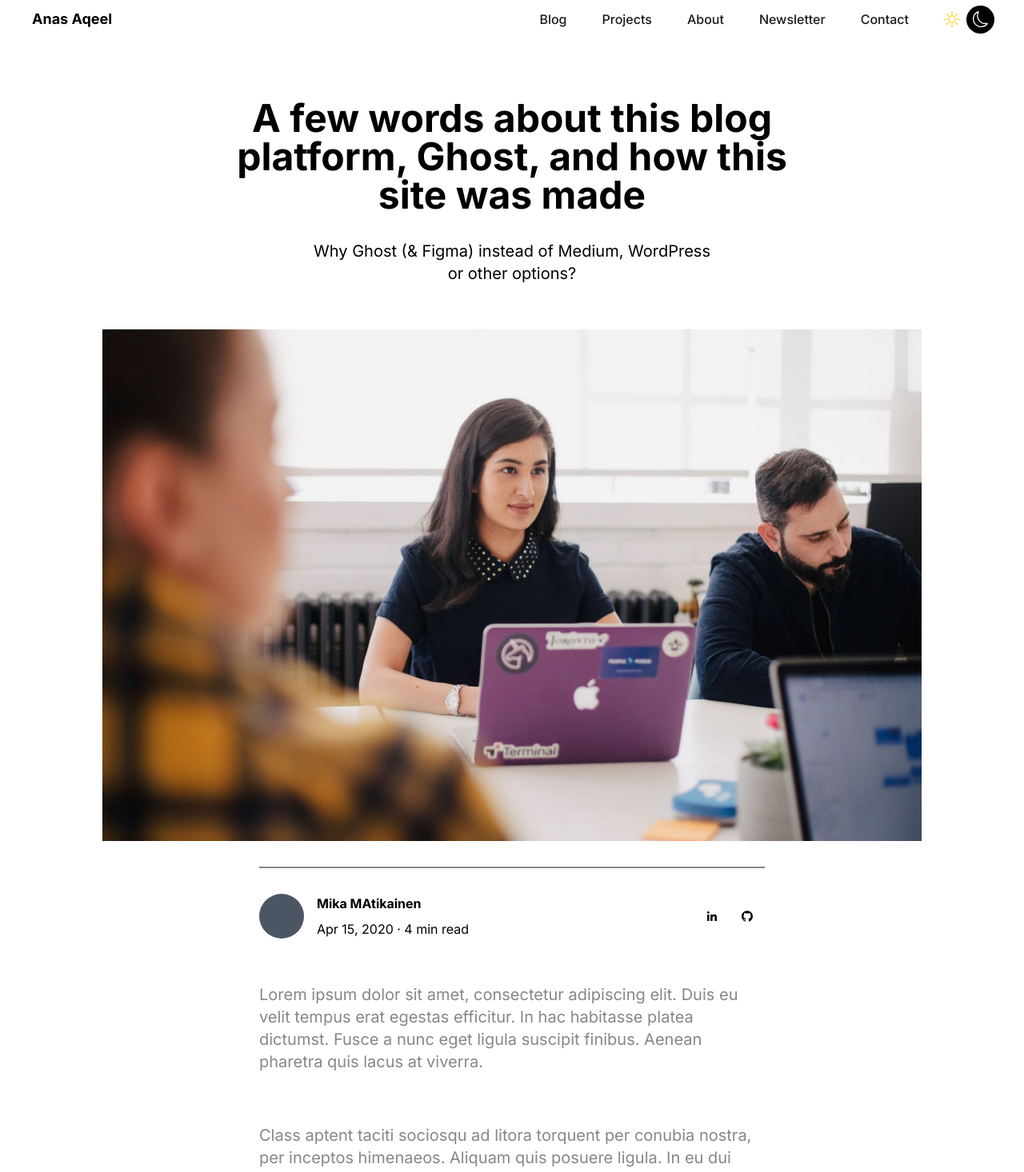
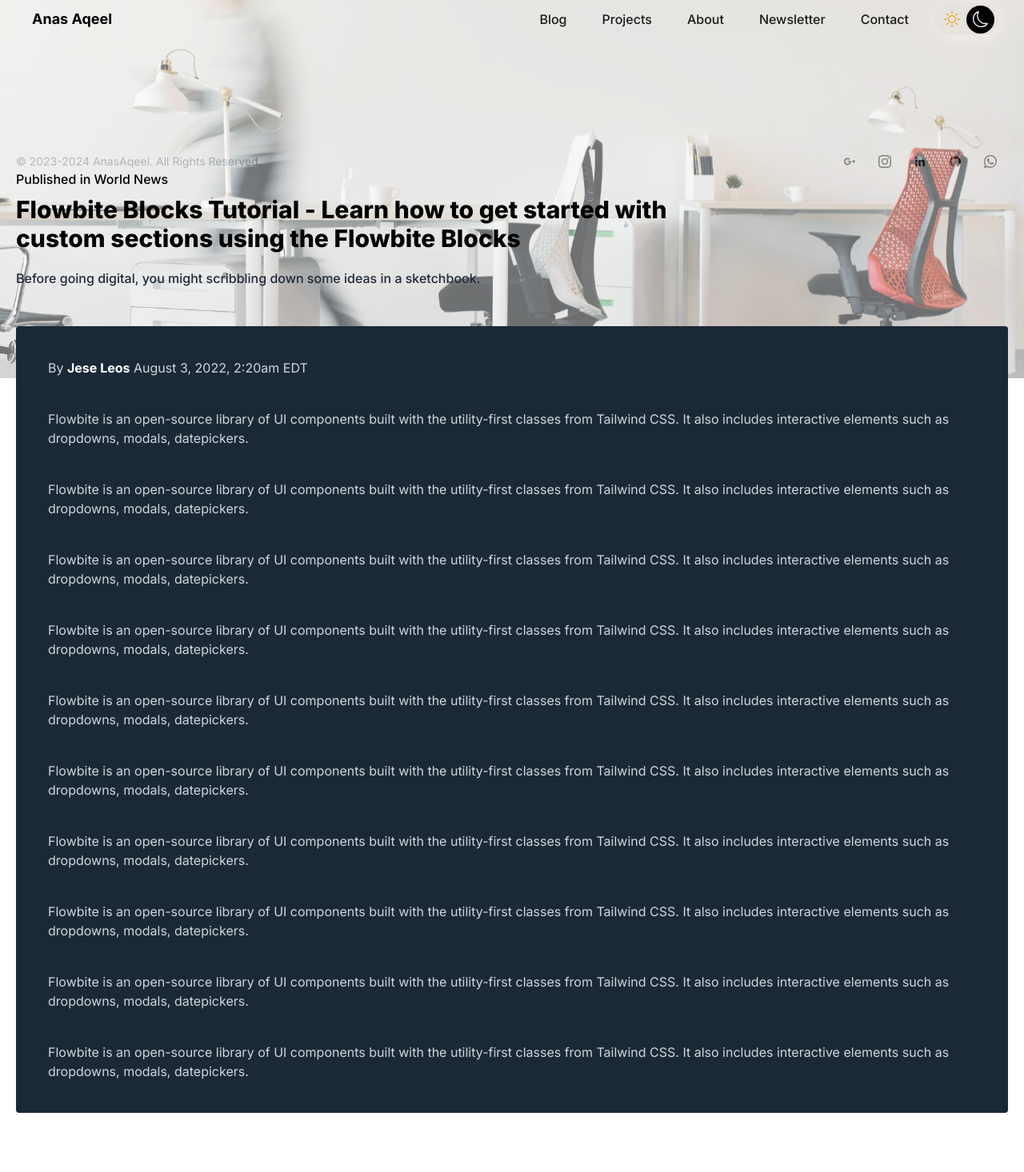
Before and after one commit to anas-aqeel/Blogs, a Next.js app: page /blogs/1 in a window 1280 px wide. Shown: the part 20-1486 px from the top of the page at 80% size. After the commit the page ends 1412 px from the top, so only its background shows below. Built offline with nearby package versions, Linux system fonts and the light colour scheme.

Commit message:
Blog page updated'

```diff
--- a/app/blogs/[slug]/page.tsx
+++ b/app/blogs/[slug]/page.tsx
@@ -3,87 +3,85 @@
 
 const page = () => {
   return (
-    <div className="blog-post mt-14">
-      {/* blog header */}
-      <div>
-        <div>
-          <h1 className="max-w-3xl mx-auto text-center text-3xl sm:text-4xl md:text-5xl font-bold">
-            A few words about this blog platform, Ghost, and how this site was
-            made
+    <>
+      <div className="pt-36 max-w-[1450px] mx-auto px-5 z-40 absolute  left-0 right-0 ">
+        <div className="text-black max-w-4xl  font-medium z-50 font-sans">
+          <h1>Published in World News</h1>
+          <h1 className="text-3xl font-extrabold mt-2">
+            Flowbite Blocks Tutorial - Learn how to get started with custom
+            sections using the Flowbite Blocks
           </h1>
-          <h3 className="max-w-lg mx-auto text-xl text-center mt-8">
-            Why Ghost (& Figma) instead of Medium, WordPress or other options?
+          <h3 className="text-gray-800 mt-5">
+            Before going digital, you might scribbling down some ideas in a
+            sketchbook.
           </h3>
-          <img
-            className="max-w-5xl w-full mx-auto h-auto mt-14"
-            src="/images/blog2.svg"
-          />
         </div>
-        <div className=" max-w-2xl mx-auto px-5">
-          <div className="my-8 h-0.5 w-full bg-[#878787]" />
-          <div className="flex w-full justify-between items-center">
-            <div className="flex items-center">
-              <div className="w-14 h-14 mr-4 rounded-full bg-gray-600"></div>
-              <div>
-                <h2 className="font-bold">Mika MAtikainen</h2>
-                <h3 className="font-normal mt-2">Apr 15, 2020 · 4 min read</h3>
-              </div>
+        <div className="max-w-[1450px] flex  mx-auto bg-[#1b2937] text-gray-300 rounded p-10 mt-12">
+          <div className=''>
+            <div className="flex">
+              <h1>
+                By <b className="text-white"> Jese Leos</b> August 3, 2022,
+                2:20am EDT
+              </h1>
             </div>
-            <div className="flex justify-center">
-              {[...socialIcons.slice(2, 4)].map(({ Icon }) => (
-                <a
-                  href="#!"
-                  type="button"
-                  className="flex justify-center items-center m-1 h-9 w-9 rounded-full  uppercase leading-normal text-white transition duration-150 ease-in-out hover:bg-black hover:bg-opacity-5 focus:outline-none focus:ring-0"
-                  data-te-ripple-init=""
-                  data-te-ripple-color="light"
-                >
-                  <Icon className="text-black dark:text-white" />{' '}
-                </a>
-              ))}
+            <div className='mt-10'>
+              Flowbite is an open-source library of UI components built with the
+              utility-first classes from Tailwind CSS. It also includes
+              interactive elements such as dropdowns, modals, datepickers.
+            </div>
+            <div className='mt-10'>
+              Flowbite is an open-source library of UI components built with the
+              utility-first classes from Tailwind CSS. It also includes
+              interactive elements such as dropdowns, modals, datepickers.
+            </div>
+            <div className='mt-10'>
+              Flowbite is an open-source library of UI components built with the
+              utility-first classes from Tailwind CSS. It also includes
+              interactive elements such as dropdowns, modals, datepickers.
+            </div>
+            <div className='mt-10'>
+              Flowbite is an open-source library of UI components built with the
+              utility-first classes from Tailwind CSS. It also includes
+              interactive elements such as dropdowns, modals, datepickers.
+            </div>
+            <div className='mt-10'>
+              Flowbite is an open-source library of UI components built with the
+              utility-first classes from Tailwind CSS. It also includes
+              interactive elements such as dropdowns, modals, datepickers.
+            </div>
+            <div className='mt-10'>
+              Flowbite is an open-source library of UI components built with the
+              utility-first classes from Tailwind CSS. It also includes
+              interactive elements such as dropdowns, modals, datepickers.
+            </div>
+            <div className='mt-10'>
+              Flowbite is an open-source library of UI components built with the
+              utility-first classes from Tailwind CSS. It also includes
+              interactive elements such as dropdowns, modals, datepickers.
+            </div>
+            <div className='mt-10'>
+              Flowbite is an open-source library of UI components built with the
+              utility-first classes from Tailwind CSS. It also includes
+              interactive elements such as dropdowns, modals, datepickers.
+            </div>
+            <div className='mt-10'>
+              Flowbite is an open-source library of UI components built with the
+              utility-first classes from Tailwind CSS. It also includes
+              interactive elements such as dropdowns, modals, datepickers.
+            </div>
+            <div className='mt-10'>
+              Flowbite is an open-source library of UI components built with the
+              utility-first classes from Tailwind CSS. It also includes
+              interactive elements such as dropdowns, modals, datepickers.
             </div>
           </div>
         </div>
       </div>
-      {/* blog content */}
-      <div className="blog-content mt-14 max-w-2xl mx-auto px-5">
-        <p className="text-[#878787]  text-xl mb-16">
-          Lorem ipsum dolor sit amet, consectetur adipiscing elit. Duis eu velit
-          tempus erat egestas efficitur. In hac habitasse platea dictumst. Fusce
-          a nunc eget ligula suscipit finibus. Aenean pharetra quis lacus at
-          viverra.
-        </p>
-        <p className="text-[#878787]  text-xl mb-14">
-          Class aptent taciti sociosqu ad litora torquent per conubia nostra,
-          per inceptos himenaeos. Aliquam quis posuere ligula. In eu dui
-          molestie, molestie lectus eu, semper lectus.
-        </p>
-        <h2 className="  mb-10 text-3xl font-bold">
-          Next on the pipeline
-        </h2>
-        <p className="text-[#878787]  text-xl mb-14">
-          Duis eu velit tempus erat egestas efficitur. In hac habitasse platea
-          dictumst. Fusce a nunc eget ligula suscipit finibus. Aenean pharetra
-          quis lacus at viverra. Class aptent taciti sociosqu ad litora torquent
-          per conubia nostra, per inceptos himenaeos.
-        </p>
-        <p className="text-[#878787] text-xl mb-14">
-          Morbi efficitur auctor metus, id mollis lorem pellentesque id. Nullam
-          posuere maximus dui et fringilla.{' '}
-        </p>
-        <img src='/images/blog.svg' className='w-full h-auto mb-12'/>
-        <p className="text-[#878787]  text-xl mb-14">
-          Duis eu velit tempus erat egestas efficitur. In hac habitasse platea
-          dictumst. Fusce a nunc eget ligula suscipit finibus. Aenean pharetra
-          quis lacus at viverra. Class aptent taciti sociosqu ad litora torquent
-          per conubia nostra, per inceptos himenaeos.
-        </p>
-        <p className="text-[#878787] text-xl mb-14">
-          Morbi efficitur auctor metus, id mollis lorem pellentesque id. Nullam
-          posuere maximus dui et fringilla.{' '}
-        </p>
-      </div>
-    </div>
+      <img
+        className="w-full h-auto absolute top-0 left-0 right-0 z-0 opacity-60"
+        src="/images/blog.svg"
+      />
+    </>
   )
 }
 
--- a/app/layout.tsx
+++ b/app/layout.tsx
@@ -21,7 +21,7 @@
     <html lang="en">
       <body
         className={
-          inter.className + ' h-auto w-full bg-white dark:bg-[#090D1F]'
+          inter.className + ' h-auto w-full bg-white dark:bg-[#0e1827]'
         }
       >
         <DarkThemeProvider>
--- a/app/newsletter/page.tsx
+++ b/app/newsletter/page.tsx
@@ -4,10 +4,12 @@
 
 const Page = () => {
   return (
+    <>
+      <Newsletter/>
     <div className='max-w-7xl mx-auto'>
-      <Newsletter/>
       <BlogsContainer/>
     </div>
+    </>
   )
 }
 
--- a/components/Footer.tsx
+++ b/components/Footer.tsx
@@ -1,5 +1,5 @@
 import React from 'react'
-import {socialIcons} from "../utils/socialIcons"
+import { socialIcons } from '../utils/socialIcons'
 
 const Footer = () => {
   return (
@@ -7,7 +7,13 @@
       <footer className=" text-black text-center dark:text-white w-full dark:bg-transparent bg-opacity-05">
         {/*Copyright section*/}
         <div className="p-4 max-w-7xl mx-auto px-5 flex justify-between items-center sm:flex-row flex-col-reverse gap-y-3">
-          <p>© Copyright 2023 AnasAqeel</p>
+          <span className="block text-sm text-center text-gray-500 dark:text-gray-400">
+            © 2023-2024{' '}
+            <a href="#" className="hover:underline">
+              AnasAqeel
+            </a>
+            . All Rights Reserved.
+          </span>
           <div className="flex justify-center">
             {socialIcons.map(({ Icon }) => (
               <a
--- a/components/Navbar.tsx
+++ b/components/Navbar.tsx
@@ -46,7 +46,7 @@
   return (
     <Disclosure
       as="nav"
-      className="bg-white dark:bg-[#090D1F] sticky top-0 left-0 right-0  z-40"
+      className="bg-transparent sticky top-0 left-0 right-0  z-50"
     >
       {({ open }) => (
         <>
--- a/package.json
+++ b/package.json
@@ -19,6 +19,9 @@
     "autoprefixer": "10.4.14",
     "dark-mode-toggle": "^0.14.6",
     "dotenv": "^16.3.1",
+    "flowbite": "^1.7.0",
+    "flowbite-react": "^0.5.0",
+    "flowbite-typography": "^1.0.3",
     "next": "13.4.11",
     "next-sanity": "^5.1.2",
     "next-themes": "^0.2.1",
--- a/tailwind.config.js
+++ b/tailwind.config.js
@@ -1,21 +1,69 @@
 /** @type {import('tailwindcss').Config} */
+
 module.exports = {
-  darkMode: 'class',
+  darkMode: "class",
   content: [
-    './pages/**/*.{js,ts,jsx,tsx,mdx}',
-    './components/**/*.{js,ts,jsx,tsx,mdx}',
-    './sections/**/*.{js,ts,jsx,tsx,mdx}',
-    './app/**/*.{js,ts,jsx,tsx,mdx}',
-    './utils/*.{js,ts,jsx,tsx,mdx}'
+    "./node_modules/flowbite-react/**/*.js",
+    "./pages/**/*.{js,ts,jsx,tsx,mdx}",
+    "./components/**/*.{js,ts,jsx,tsx,mdx}",
+    "./sections/**/*.{js,ts,jsx,tsx,mdx}",
+    "./app/**/*.{js,ts,jsx,tsx,mdx}",
+    "./utils/*.{js,ts,jsx,tsx,mdx}",
   ],
   theme: {
     extend: {
-      backgroundImage: {
-        'gradient-radial': 'radial-gradient(var(--tw-gradient-stops))',
-        'gradient-conic':
-          'conic-gradient(from 180deg at 50% 50%, var(--tw-gradient-stops))',
+      colors: {
+        primary: {
+          50: "#eff6ff",
+          100: "#dbeafe",
+          200: "#bfdbfe",
+          300: "#93c5fd",
+          400: "#60a5fa",
+          500: "#3b82f6",
+          600: "#2563eb",
+          700: "#1d4ed8",
+          800: "#1e40af",
+          900: "#1e3a8a",
+          950: "#172554",
+        },
       },
     },
+    fontFamily: {
+      body: [
+        "Inter",
+        "ui-sans-serif",
+        "system-ui",
+        "-apple-system",
+        "system-ui",
+        "Segoe UI",
+        "Roboto",
+        "Helvetica Neue",
+        "Arial",
+        "Noto Sans",
+        "sans-serif",
+        "Apple Color Emoji",
+        "Segoe UI Emoji",
+        "Segoe UI Symbol",
+        "Noto Color Emoji",
+      ],
+      sans: [
+        "Inter",
+        "ui-sans-serif",
+        "system-ui",
+        "-apple-system",
+        "system-ui",
+        "Segoe UI",
+        "Roboto",
+        "Helvetica Neue",
+        "Arial",
+        "Noto Sans",
+        "sans-serif",
+        "Apple Color Emoji",
+        "Segoe UI Emoji",
+        "Segoe UI Symbol",
+        "Noto Color Emoji",
+      ],
+    },
   },
-  plugins: [],
-}
+  plugins: [require("flowbite/plugin")],
+};
```
Also changed, not shown: sections/Newsletter.tsx (+45 -18 lines), 1 other file (tests, documents, lock files or other folders).
